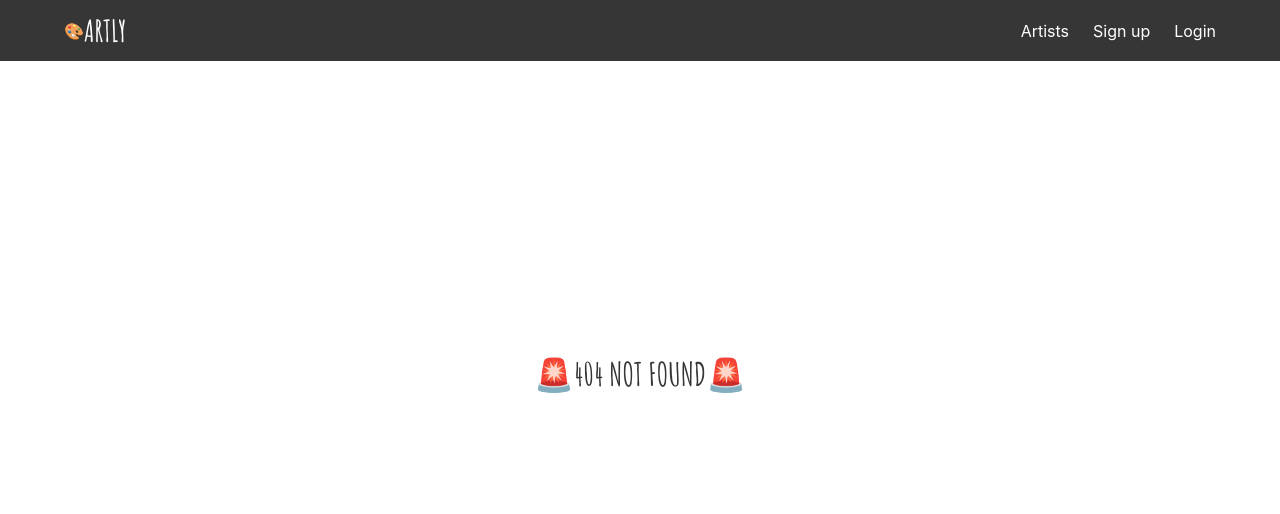
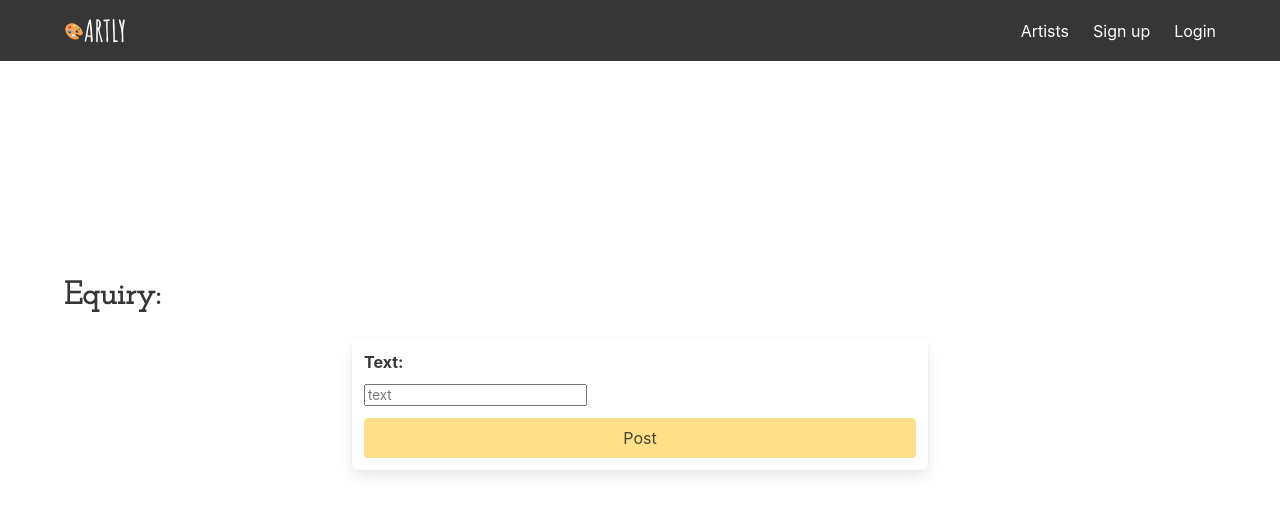
Before and after one commit to NoaFilosof08/sei-project-4, a React (Create React App) app in the folder frontend/: page /enquire/1 in a window 1280 px wide. Before the commit this address had no page. Shown: the top 514 px of the page. Built offline with nearby package versions, Linux system fonts and the light colour scheme; no server answers.

Commit message:
enquirey page

```diff
--- a/frontend/src/App.js
+++ b/frontend/src/App.js
@@ -13,6 +13,7 @@ import EditProfile from './components/Auth/EditProfile'
 import CreateArt from './components/Artist/CreateArt'
 import EditArt from './components/Artist/EditArt'
 import ArtShow from './components/Artist/ArtShow'
+import CreateEnquiry from './components/Artist/CreateEnquiry'
 
 
 const App = () => (
@@ -29,10 +30,10 @@ const App = () => (
         <Route path="/createart" component={CreateArt} />
         <Route path="/art/:id" component={ArtShow}/>
         <Route path="/artist/:id" component={ArtistViewPage} />
+        <Route path="/enquire/:artid" component={CreateEnquiry} />
         <Route path="/register" component={Register} />
         <Route path="/login" component={Login} />
         <Route path="/*" component={NotFound} />
-
       </Switch>
     </main>
   </BrowserRouter>
--- /dev/null
+++ b/frontend/src/components/Artist/CreateEnquiry.js
@@ -0,0 +1,71 @@
+import React from 'react'
+import { createEnquiry, getSingleUnpopulatedProfile } from '../../lib/api'
+// import { Link } from 'react-router-dom'
+
+class CreateArt extends React.Component {
+  state = {
+    data: {
+      text: '',
+      art: ''
+    },
+    user: []
+  }
+
+  async componentDidMount() {
+    const artId = this.props.match.params.artid
+    const data = ({ ...this.state.data, art: artId })
+    this.setState({ data })
+    const userRes = await getSingleUnpopulatedProfile()
+    this.setState({ user: userRes.data })
+  }
+
+  handleChange = e => {
+    const data = { ...this.state.data, [e.target.name]: e.target.value }
+    this.setState({ data })
+  }
+
+  handleSubmit = async e => {
+    e.preventDefault()
+    const artId = this.props.match.params.artid
+    try {
+      const res = await createEnquiry(this.state.data)
+      this.setState({ data: res.data})
+      this.props.history.push(`/art/${artId}`)
+    } catch (err) {
+      console.log(err.response.data)
+    }
+  }
+
+  render() {
+    console.log(this.state)
+    return (
+      <section className="hero is-fullheight-with-navbar">
+        <div className="hero-body">
+          <div className="container">
+            <div>{this.state.user.username}</div>
+            <div>{this.state.user.email}</div>
+            <h2 className="title">Equiry:</h2>
+
+            <form onSubmit={this.handleSubmit} className="column is-half is-offset-one-quarter box">
+                <div className="field">
+                  <label className="label">Text:</label>
+                  <div className="control">
+                    <input
+                      name="text"
+                      placeholder="text"
+                      onChange={this.handleChange}
+                      value={this.state.data.text}
+                    />
+                  </div>
+                </div>
+                <button type="submit" className="button is-warning is-fullwidth" onSubmit={this.handleSubmit}>Post</button>
+              </form>
+
+          </div>
+        </div>
+      </section>
+    )
+  }
+}
+
+export default CreateArt
--- a/frontend/src/lib/api.js
+++ b/frontend/src/lib/api.js
@@ -43,3 +43,7 @@ export const getSingleArt = (pk) => {
 export const deleteArt = (pk) => {
   return axios.delete(`${baseUrl}arts/${pk}`, withHeaders())
 }
+
+export const createEnquiry = (data) => {
+  return axios.post(`${baseUrl}enquiries/`, data, withHeaders())
+}
```
